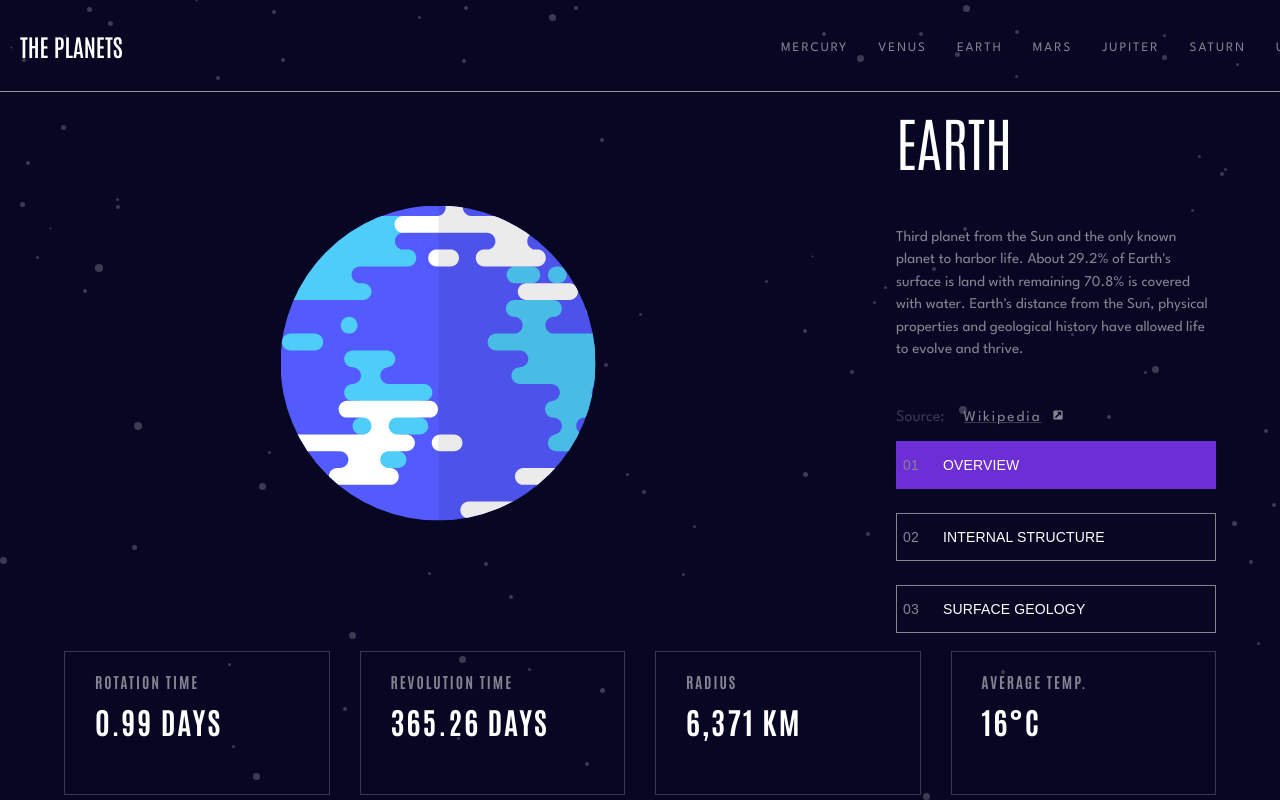
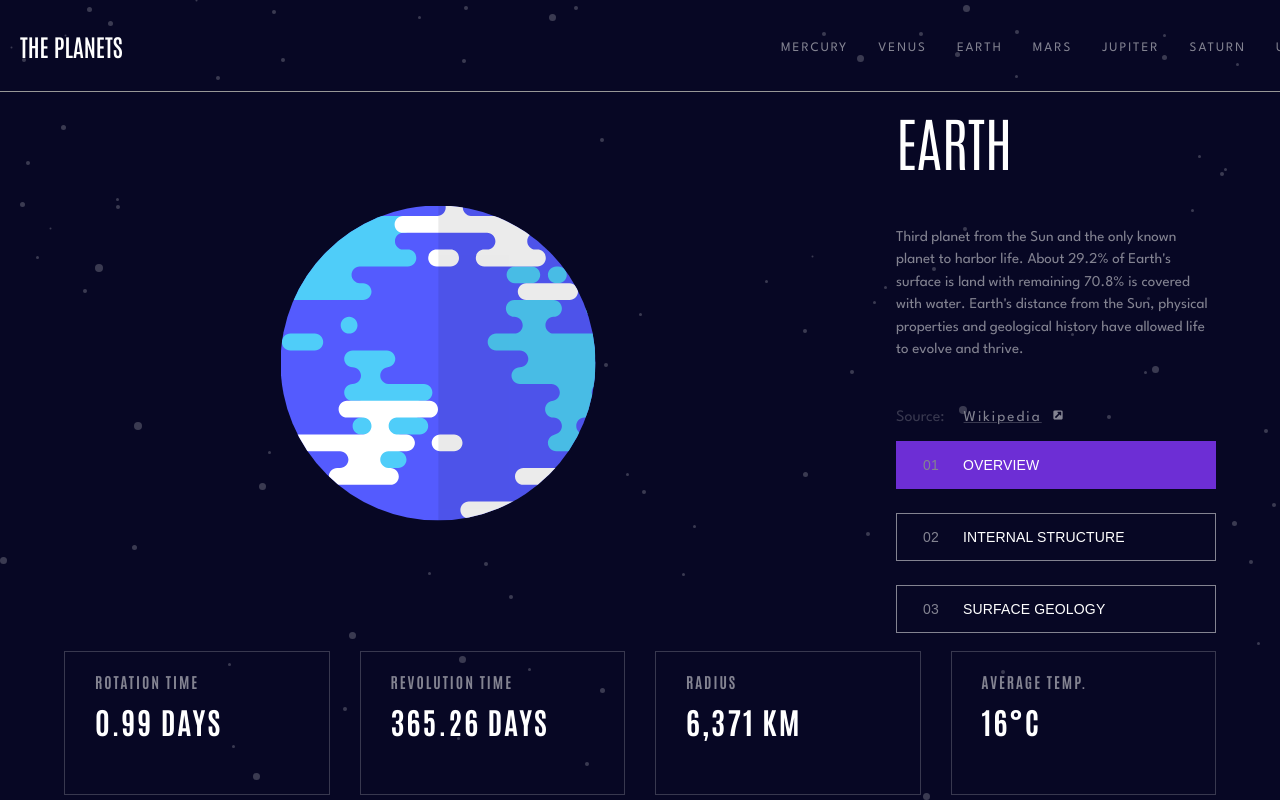
Before and after one commit to MJ-builds/Planet-Facts, a React (Create React App) app: page /planets/earth in a window 1280 px wide. Built offline with nearby package versions, Linux system fonts and the light colour scheme.

Commit message:
Update App.css

```diff
--- a/src/App.css
+++ b/src/App.css
@@ -76,6 +76,7 @@ button:hover {
 .button_numbers {
   color: #838391;
   padding-right: 1.25rem;
+  padding-left: 1.25rem;
 }
 
 .image-container {
```
